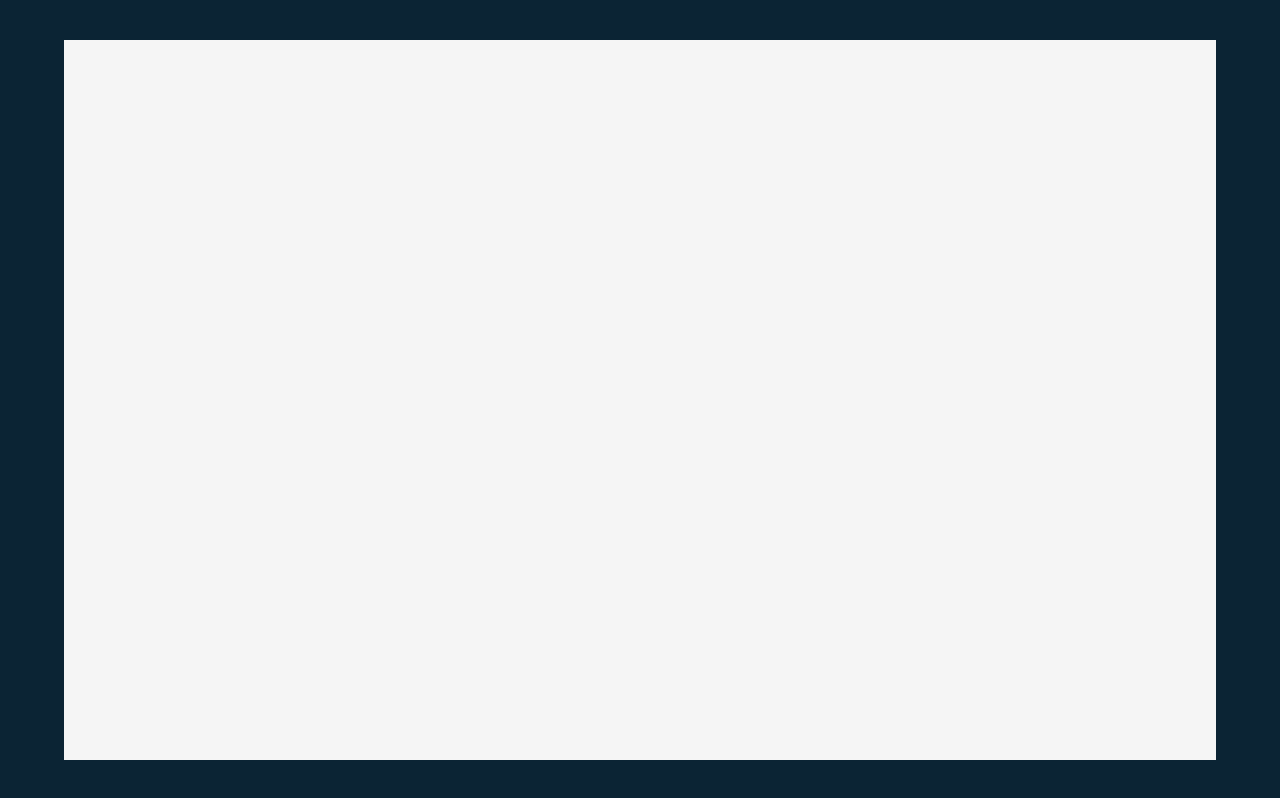
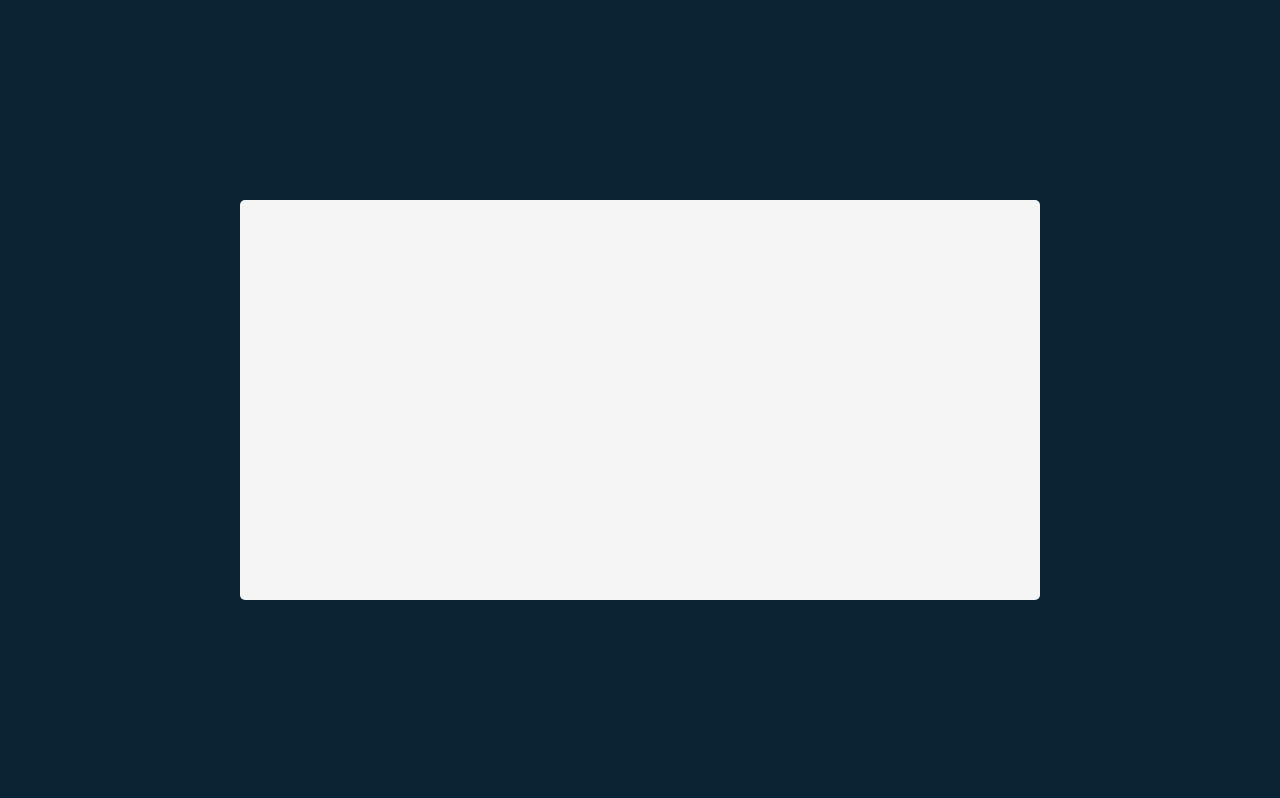
Before and after one commit to AaronBPaden/mca-scrimba-tenzies, a React (Create React App) app: page / in a window 1280 px wide. Built offline with nearby package versions, Linux system fonts and the light colour scheme.

Commit message:
Use scrimba's dimensions.

```diff
--- a/public/css/style.css
+++ b/public/css/style.css
@@ -11,8 +11,9 @@ body {
 /* main section */
 
 .main {
-	margin: 5vh 5vw;
-	width: 90vw;
-	height: 90vh;
+	margin: calc(50vh - 200px) auto;
+	height: 400px;
+	max-width: 800px;
 	background: #F5F5F5;
+	border-radius: 5px;
 }
```
